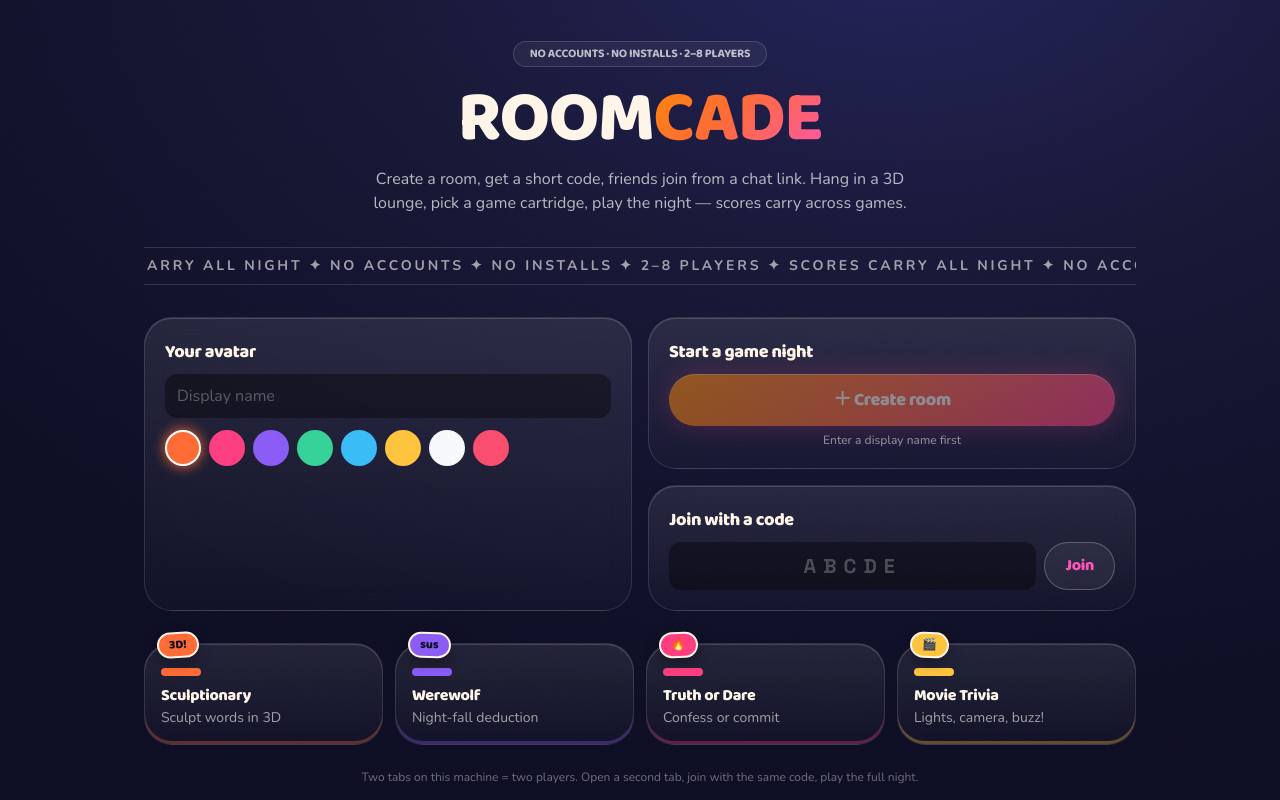
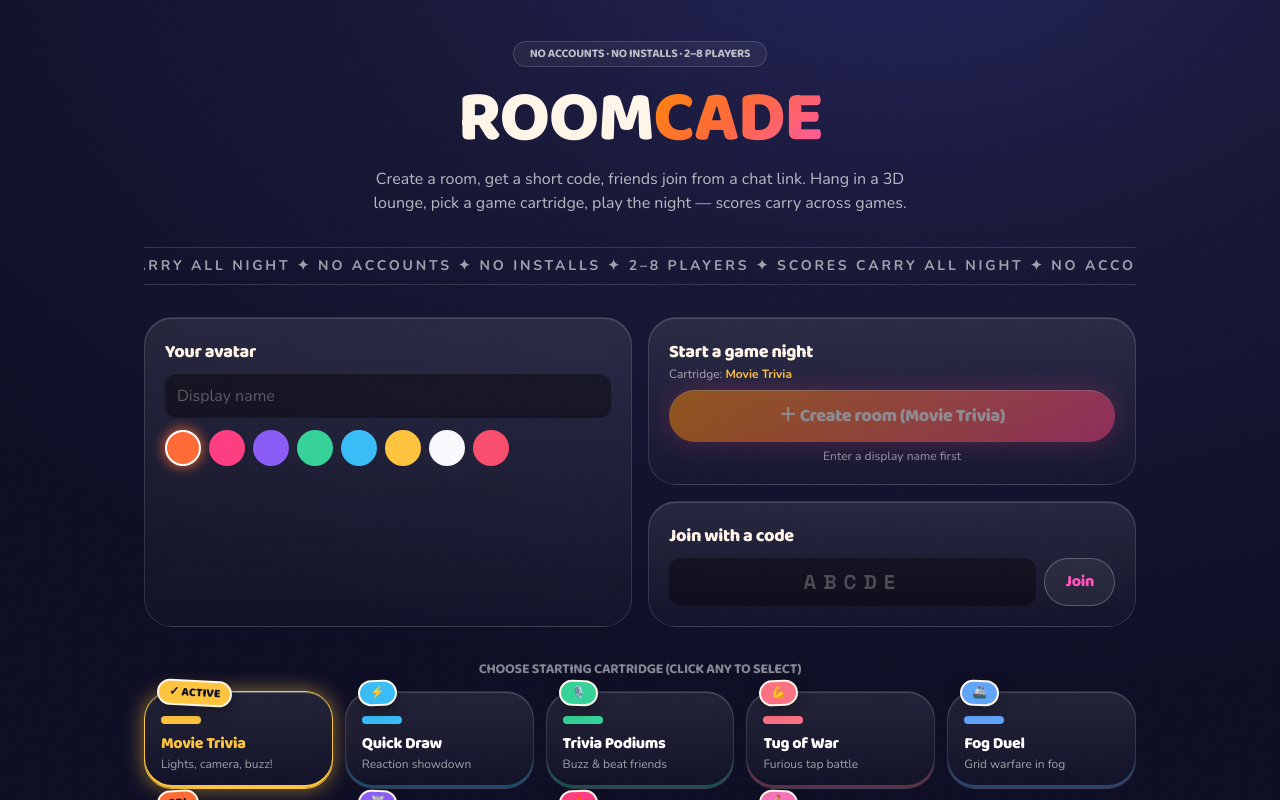
Before and after one commit to dineshkadavakuduru-cmd/roomcade, a Next.js app: page / in a window 1280 px wide. Shown: the top 800 px of the page. Built offline with nearby package versions, Linux system fonts and the light colour scheme.

Commit message:
fix: interactive cartridge rack, clean live state, and reliable game launching

```diff
--- a/app/page.tsx
+++ b/app/page.tsx
@@ -13,6 +13,7 @@ export default function Landing() {
   const [code, setCode] = useState('');
   const [busy, setBusy] = useState(false);
   const [err, setErr] = useState('');
+  const [selectedGame, setSelectedGame] = useState('movietrivia');
 
   useEffect(() => {
     setName(sessionStorage.getItem('roomcade:name') ?? '');
@@ -25,7 +26,7 @@ export default function Landing() {
     if (!name.trim()) { setErr('Pick a display name first.'); return; }
     setBusy(true); setErr('');
     try {
-      const { code: c } = await createRoom(name.trim(), color);
+      const { code: c } = await createRoom(name.trim(), color, selectedGame);
       router.push(`/room/${c}`);
     } catch (e: any) {
       setErr(e.message ?? 'Could not create room.');
@@ -47,10 +48,15 @@ export default function Landing() {
   };
 
   const games = useMemo(() => [
-    { n: 'Sculptionary', d: 'Sculpt words in 3D', c: '#FF6B35', tag: '3D!', tilt: '-3deg' },
-    { n: 'Werewolf', d: 'Night-fall deduction', c: '#8B5CF6', tag: 'sus', tilt: '2deg' },
-    { n: 'Truth or Dare', d: 'Confess or commit', c: '#FF3D81', tag: '🔥', tilt: '-2deg' },
-    { n: 'Movie Trivia', d: 'Lights, camera, buzz!', c: '#FFC53D', tag: '🎬', tilt: '3deg' },
+    { id: 'movietrivia', n: 'Movie Trivia', d: 'Lights, camera, buzz!', c: '#FFC53D', tag: '🎬', tilt: '3deg' },
+    { id: 'quickdraw', n: 'Quick Draw', d: 'Reaction showdown', c: '#38BDF8', tag: '⚡', tilt: '-2deg' },
+    { id: 'trivia', n: 'Trivia Podiums', d: 'Buzz & beat friends', c: '#34D399', tag: '🎙️', tilt: '2deg' },
+    { id: 'tugofwar', n: 'Tug of War', d: 'Furious tap battle', c: '#FB7185', tag: '💪', tilt: '-3deg' },
+    { id: 'fogduel', n: 'Fog Duel', d: 'Grid warfare in fog', c: '#60A5FA', tag: '🚢', tilt: '2deg' },
+    { id: 'sculptionary', n: 'Sculptionary', d: 'Sculpt words in 3D', c: '#FF6B35', tag: '3D!', tilt: '-3deg' },
+    { id: 'werewolf', n: 'Werewolf', d: 'Night-fall deduction', c: '#8B5CF6', tag: '🐺', tilt: '2deg' },
+    { id: 'truthordare', n: 'Truth or Dare', d: 'Confess or commit', c: '#FF3D81', tag: '🔥', tilt: '-2deg' },
+    { id: 'tag', n: 'Tag Arena', d: 'Chase & escape in 3D', c: '#F472B6', tag: '🏃', tilt: '3deg' },
   ], []);
 
   return (
@@ -95,9 +101,10 @@ export default function Landing() {
         <div className="flex flex-col gap-4">
           <div className="landing-card arcade-card p-5">
             <div className="font-display text-lg font-extrabold">Start a game night</div>
+            <div className="text-xs text-white/60">Cartridge: <span className="font-bold text-[#FFC53D]">{games.find((g) => g.id === selectedGame)?.n}</span></div>
             <div className="relative">
               <button onClick={doCreate} disabled={busy || !name.trim()} className="btn-neon mt-2 w-full px-4 py-3 font-display text-lg font-extrabold disabled:opacity-50 disabled:cursor-not-allowed">
-                {busy ? '…' : '＋ Create room'}
+                {busy ? '…' : `＋ Create room (${games.find((g) => g.id === selectedGame)?.n})`}
               </button>
               {!name.trim() && (
                 <p className="mt-1.5 text-center text-xs font-medium text-white/50">
@@ -119,17 +126,31 @@ export default function Landing() {
         </div>
       </div>
 
-      <div className="mt-8 grid w-full grid-cols-2 gap-3 md:grid-cols-4" style={{ overflow: 'visible' }}>
-        {games.map((g) => (
-          <div key={g.n} className="landing-card arcade-card relative p-4 pt-6" style={{ boxShadow: `inset 0 -3px 0 ${g.c}55, inset 0 1px 0 rgba(255,255,255,.16)` }}>
-            <span className="sticker absolute -top-3 left-3" style={{ background: g.c, color: '#0d0d24', borderColor: '#FFF6E9', transform: `rotate(${g.tilt})` }}>
-              {g.tag}
-            </span>
-            <div className="h-2 w-10 rounded-full" style={{ background: g.c }} />
-            <div className="font-display mt-2 font-extrabold">{g.n}</div>
-            <div className="text-sm text-white/60">{g.d}</div>
-          </div>
-        ))}
+      <div className="mt-8 w-full text-center">
+        <div className="font-display text-sm font-bold uppercase tracking-widest text-white/50">Choose starting cartridge (click any to select)</div>
+      </div>
+      <div className="mt-3 grid w-full grid-cols-2 gap-3 sm:grid-cols-3 md:grid-cols-5" style={{ overflow: 'visible' }}>
+        {games.map((g) => {
+          const isSel = selectedGame === g.id;
+          return (
+            <div
+              key={g.id}
+              onClick={() => setSelectedGame(g.id)}
+              className={`landing-card arcade-card relative cursor-pointer p-4 pt-6 transition-all duration-200 hover:-translate-y-1 ${isSel ? 'ring-2 ring-white shadow-lg' : 'opacity-80 hover:opacity-100'}`}
+              style={{
+                boxShadow: isSel ? `0 0 20px ${g.c}88, inset 0 -3px 0 ${g.c}, inset 0 1px 0 rgba(255,255,255,.3)` : `inset 0 -3px 0 ${g.c}55, inset 0 1px 0 rgba(255,255,255,.16)`,
+                borderColor: isSel ? g.c : undefined,
+              }}
+            >
+              <span className="sticker absolute -top-3 left-3" style={{ background: g.c, color: '#0d0d24', borderColor: '#FFF6E9', transform: `rotate(${g.tilt})` }}>
+                {isSel ? '✓ ACTIVE' : g.tag}
+              </span>
+              <div className="h-2 w-10 rounded-full" style={{ background: g.c }} />
+              <div className="font-display mt-2 font-extrabold text-sm sm:text-base" style={{ color: isSel ? g.c : '#fff' }}>{g.n}</div>
+              <div className="text-xs text-white/60">{g.d}</div>
+            </div>
+          );
+        })}
       </div>
       <p className="mt-6 text-center text-xs text-white/40">Two tabs on this machine = two players. Open a second tab, join with the same code, play the full night.</p>
     </main>
--- a/app/room/[code]/page.tsx
+++ b/app/room/[code]/page.tsx
@@ -3,7 +3,7 @@ import { Suspense, useEffect, useMemo, useState } from 'react';
 import { useParams, useRouter } from 'next/navigation';
 import { Canvas } from '@react-three/fiber';
 import { AVATAR_COLORS, type RoomMeta } from '@/lib/types';
-import { getSessionUid, joinRoom, patchRoom, subscribeRoom } from '@/lib/room-store';
+import { getSessionUid, joinRoom, patchRoom, setLive, subscribeRoom } from '@/lib/room-store';
 import { GAME_LIST } from '@/games';
 import { LobbyScene } from '@/components/LobbyScene';
 import { Scoreboard } from '@/components/Scoreboard';
@@ -58,13 +58,14 @@ export default function Lobby() {
   useEffect(() => { popIn('.lobby-pop'); }, [room?.players.length]);
 
   // Synchronize cartridge selection across all players via room.selectedGameId
-  const selectedIndex = room?.selectedGameId
-    ? GAME_LIST.findIndex((g) => g.id === room.selectedGameId)
-    : room?.currentGameId
-    ? GAME_LIST.findIndex((g) => g.id === room.currentGameId)
-    : -1;
-  const activeSel = selectedIndex >= 0 ? selectedIndex : sel;
-  const game = GAME_LIST[activeSel % GAME_LIST.length]!;
+  useEffect(() => {
+    if (room?.selectedGameId) {
+      const idx = GAME_LIST.findIndex((g) => g.id === room.selectedGameId);
+      if (idx >= 0) setSel(idx);
+    }
+  }, [room?.selectedGameId]);
+
+  const game = GAME_LIST[sel % GAME_LIST.length]!;
   const eligible = room ? room.players.length >= game.minPlayers : false;
 
   const selectGame = (index: number) => {
@@ -75,8 +76,19 @@ export default function Lobby() {
     }
   };
 
+  const selectGameById = (id: string) => {
+    const idx = GAME_LIST.findIndex((g) => g.id === id);
+    if (idx >= 0) {
+      setSel(idx);
+      if (isHost) {
+        patchRoom(code, { selectedGameId: id });
+      }
+    }
+  };
+
   const startGame = async () => {
-    if (!isHost || !eligible) return;
+    if (!isHost) return;
+    await setLive(code, null);
     await patchRoom(code, { status: 'in-game', currentGameId: game.id, selectedGameId: game.id });
     setWarp(true);
   };
@@ -85,7 +97,10 @@ export default function Lobby() {
     router.push(`/room/${code}/play`);
   };
 
-  const backToLobby = () => patchRoom(code, { status: 'lobby', currentGameId: null });
+  const backToLobby = async () => {
+    await setLive(code, null);
+    await patchRoom(code, { status: 'lobby', currentGameId: null });
+  };
   const endNight = () => patchRoom(code, { status: 'recap' });
 
   if (missing) {
@@ -117,18 +132,17 @@ export default function Lobby() {
             <LobbyScene players={room?.players ?? []} cartridges={GAME_LIST.map((g) => ({ id: g.id, label: g.displayName, color: g.accent }))} />
           </Suspense>
           <div className="absolute bottom-3 left-3 right-3 flex items-center gap-2">
-            <button onClick={() => selectGame(activeSel - 1)} className="arcade-card px-3 py-2 font-bold">‹</button>
+            <button onClick={() => selectGame(sel - 1)} className="arcade-card px-3 py-2 font-bold hover:bg-white/20">‹</button>
             <div
-              className={`arcade-card lobby-pop flex-1 cursor-pointer px-3 py-2 text-center ${eligible ? 'ring-2 ring-white/25' : 'opacity-40'}`}
-              onClick={() => eligible && selectGame(activeSel)}
+              className="arcade-card lobby-pop flex-1 cursor-pointer px-3 py-2 text-center ring-2 ring-white/25"
+              onClick={() => selectGame(sel + 1)}
               role="button"
-              aria-disabled={!eligible}
             >
               <span className="font-display font-extrabold" style={{ color: game.accent }}>{game.displayName}</span>
               <span className="text-sm text-white/60"> · {game.tagline} · {game.minPlayers}–{game.maxPlayers} players</span>
-              {!eligible && <span className="ml-1 text-xs font-bold text-[#FB4D6D]">(needs {game.minPlayers}+)</span>}
+              {!eligible && <span className="ml-1 text-xs font-bold text-[#FFC53D]">(solo test available)</span>}
             </div>
-            <button onClick={() => selectGame(activeSel + 1)} className="arcade-card px-3 py-2 font-bold">›</button>
+            <button onClick={() => selectGame(sel + 1)} className="arcade-card px-3 py-2 font-bold hover:bg-white/20">›</button>
           </div>
         </div>
 
@@ -137,28 +151,70 @@ export default function Lobby() {
             <PreviewCanvas id={game.id} />
           </div>
           {isHost ? (
-            <button
-              onClick={startGame}
-              disabled={!eligible}
-              className="btn-neon w-full px-4 py-3 font-display text-lg font-extrabold disabled:cursor-not-allowed disabled:opacity-45 disabled:saturate-50"
-            >
-              {eligible ? `▶ Start ${game.displayName}` : `Need ${game.minPlayers}+ players (${room?.players.length ?? 0} here)`}
-            </button>
+            <div className="flex flex-col gap-1.5">
+              <button
+                onClick={startGame}
+                className={`btn-neon w-full px-4 py-3 font-display text-lg font-extrabold ${!eligible ? 'bg-gradient-to-r from-[#FF6B35] to-[#FF3D81] ring-1 ring-white/30' : ''}`}
+              >
+                {eligible ? `▶ Start ${game.displayName}` : `⚡ Play ${game.displayName} (Solo / Test)`}
+              </button>
+              {!eligible && (
+                <span className="text-center text-xs font-medium text-white/50">
+                  Full party needs {game.minPlayers}+ players ({room?.players.length ?? 0} here) · Test mode unlocked
+                </span>
+              )}
+            </div>
           ) : (
             <div className="arcade-card p-3 text-center text-sm text-white/70">
               {eligible
                 ? `Waiting for host to start… Cartridge: ${game.displayName}`
-                : `Waiting — ${game.displayName} needs ${game.minPlayers} players (${room?.players.length ?? 0} here)`}
+                : `Waiting for host… Cartridge: ${game.displayName} (${game.minPlayers} players for party)`}
             </div>
           )}
           <Scoreboard players={room?.players ?? []} compact />
           {isHost && (
             <div className="flex gap-2">
-              <button onClick={backToLobby} className="flex-1 rounded-xl bg-white/10 px-3 py-2 text-xs font-bold">Reset to lobby</button>
-              <button onClick={endNight} className="flex-1 rounded-xl bg-[#FFC53D]/20 px-3 py-2 text-xs font-bold text-[#FFC53D]">🏆 End night & recap</button>
+              <button onClick={backToLobby} className="flex-1 rounded-xl bg-white/10 px-3 py-2 text-xs font-bold hover:bg-white/20">Reset to lobby</button>
+              <button onClick={endNight} className="flex-1 rounded-xl bg-[#FFC53D]/20 px-3 py-2 text-xs font-bold text-[#FFC53D] hover:bg-[#FFC53D]/30">🏆 End night & recap</button>
             </div>
           )}
-          <button onClick={() => setRecap(true)} className="rounded-xl bg-white/5 px-3 py-2 text-xs font-bold text-white/60">Preview recap podium</button>
+          <button onClick={() => setRecap(true)} className="rounded-xl bg-white/5 px-3 py-2 text-xs font-bold text-white/60 hover:bg-white/15">Preview recap podium</button>
+        </div>
+      </div>
+
+      <div className="arcade-card p-4">
+        <div className="flex flex-wrap items-center justify-between gap-1 pb-2">
+          <div>
+            <span className="text-xs font-bold uppercase tracking-[.2em] text-white/50">Arcade Cartridge Rack</span>
+            <h2 className="font-display text-lg font-extrabold text-white">Choose Any Game Cartridge ({GAME_LIST.length} Games)</h2>
+          </div>
+          <span className="text-xs text-white/60">Click any cartridge to switch instantly</span>
+        </div>
+        <div className="grid grid-cols-2 gap-2.5 sm:grid-cols-3 md:grid-cols-5">
+          {GAME_LIST.map((g, i) => {
+            const isCurrent = (sel % GAME_LIST.length) === i;
+            return (
+              <button
+                key={g.id}
+                onClick={() => selectGameById(g.id)}
+                className={`arcade-card relative flex flex-col items-start p-3 text-left transition-all duration-200 hover:-translate-y-0.5 ${
+                  isCurrent ? 'ring-2 ring-white shadow-lg' : 'opacity-70 hover:opacity-100'
+                }`}
+                style={{
+                  boxShadow: isCurrent ? `0 0 16px ${g.accent}88, inset 0 -2px 0 ${g.accent}` : `inset 0 -2px 0 ${g.accent}55`,
+                  borderColor: isCurrent ? g.accent : undefined,
+                }}
+              >
+                <div className="flex w-full items-center justify-between">
+                  <span className="h-2 w-6 rounded-full" style={{ background: g.accent }} />
+                  {isCurrent && <span className="rounded-full bg-white/20 px-1.5 py-0.5 text-[10px] font-extrabold text-white">ACTIVE</span>}
+                </div>
+                <div className="font-display mt-2 text-sm font-extrabold text-white">{g.displayName}</div>
+                <div className="line-clamp-1 text-xs text-white/60">{g.tagline}</div>
+                <div className="mt-1 text-[11px] font-semibold text-white/50">{g.minPlayers}–{g.maxPlayers} players</div>
+              </button>
+            );
+          })}
         </div>
       </div>
 
--- a/app/room/[code]/play/page.tsx
+++ b/app/room/[code]/play/page.tsx
@@ -1,7 +1,7 @@
 'use client';
 import React, { Component, Suspense, useEffect, useState, type ReactNode } from 'react';
 import { useParams, useRouter } from 'next/navigation';
-import { getSessionUid, patchRoom, subscribeRoom } from '@/lib/room-store';
+import { getSessionUid, patchRoom, setLive, subscribeRoom } from '@/lib/room-store';
 import { GAMES, LazyGameScene } from '@/games';
 import { Scoreboard } from '@/components/Scoreboard';
 import { PortalTransition } from '@/components/PortalTransition';
@@ -77,9 +77,13 @@ export default function Play() {
   const gameId = room?.currentGameId;
   const game = gameId ? GAMES[gameId] : null;
 
-  const quitToLobby = () => {
-    if (room && room.hostId === getSessionUid()) patchRoom(code, { status: 'lobby', currentGameId: null });
-    else router.push(`/room/${code}`);
+  const quitToLobby = async () => {
+    if (room && room.hostId === getSessionUid()) {
+      await setLive(code, null);
+      await patchRoom(code, { status: 'lobby', currentGameId: null });
+    } else {
+      router.push(`/room/${code}`);
+    }
   };
 
   return (
--- a/games/quickdraw.tsx
+++ b/games/quickdraw.tsx
@@ -46,15 +46,22 @@ function applyAction(state: LiveState, action: Action): LiveState {
     case 'react': {
       if (s.phase !== 'armed') {
         // early shot = lose round
-        const other = Object.keys(s.scores).find((u) => u !== action.uid);
+        const other = Object.keys(s.scores).find((u) => u !== action.uid) || null;
         return { ...s, phase: 'round-end', earlyLoser: action.uid, roundWinner: other };
       }
       const reactions = { ...s.reactions, [action.uid]: Date.now() };
-      if (Object.keys(reactions).length === 2) {
-        const [u1, u2] = Object.keys(reactions);
-        const r1 = reactions[u1]! - s.goAt;
-        const r2 = reactions[u2]! - s.goAt;
-        const roundWinner = r1 <= r2 ? u1 : u2;
+      const expected = Math.max(1, Math.min(2, Object.keys(s.scores).length));
+      if (Object.keys(reactions).length >= expected) {
+        const uids = Object.keys(reactions);
+        let roundWinner: string;
+        if (uids.length === 1) {
+          roundWinner = uids[0]!;
+        } else {
+          const [u1, u2] = uids;
+          const r1 = reactions[u1!]! - s.goAt;
+          const r2 = reactions[u2!]! - s.goAt;
+          roundWinner = r1 <= r2 ? u1! : u2!;
+        }
         const scores = { ...s.scores, [roundWinner]: (s.scores[roundWinner] ?? 0) + 1 };
         const winner = scores[roundWinner]! >= ROUNDS_TO_WIN ? roundWinner : null;
         return { ...s, phase: 'round-end', reactions, roundWinner, scores, winner };
--- a/games/tugofwar.tsx
+++ b/games/tugofwar.tsx
@@ -51,9 +51,14 @@ function applyAction(state: LiveState, action: Action): LiveState {
         ropePos = Math.max(-MAX_POSITION, Math.min(MAX_POSITION, ropePos));
       }
       let winner: string | null = null;
-      if (ropePos <= -WIN_THRESHOLD) winner = Object.keys(tapCounts)[0];
-      if (ropePos >= WIN_THRESHOLD) winner = Object.keys(tapCounts)[1];
-      return { ...s, ropePos, tapCounts, lastTap: { ...s.lastTap, [action.uid]: now }, winner };
+      const keys = Object.keys(tapCounts);
+      if (keys.length === 1) {
+        if (p1 >= 15) winner = keys[0] ?? null;
+      } else {
+        if (ropePos <= -WIN_THRESHOLD) winner = keys[0] ?? null;
+        if (ropePos >= WIN_THRESHOLD) winner = keys[1] ?? null;
+      }
+      return { ...s, ropePos, tapCounts, lastTap: { ...s.lastTap, [action.uid]: now }, winner: winner ?? null };
     }
     case 'end':
       return { ...s, phase: 'done' };
--- a/games/werewolf.tsx
+++ b/games/werewolf.tsx
@@ -38,8 +38,8 @@ function checkWin(s: WState): string | null {
   const roles = s.roles || {};
   const aliveW = alive.filter((u) => roles[u] === 'werewolf');
   const aliveV = alive.filter((u) => roles[u] !== 'werewolf');
-  if (aliveW.length === 0) return 'villagers';
-  if (aliveW.length >= aliveV.length) return 'werewolves';
+  if (aliveW.length === 0 && alive.length > 0) return 'villagers';
+  if (aliveW.length >= aliveV.length && alive.length > 1) return 'werewolves';
   return null;
 }
 
--- a/lib/room-store.ts
+++ b/lib/room-store.ts
@@ -39,7 +39,7 @@ export function getSessionUid(): string {
   return uid;
 }
 
-export async function createRoom(name: string, avatarColor: string): Promise<{ code: string; uid: string }> {
+export async function createRoom(name: string, avatarColor: string, initialGameId: string = 'sculptionary'): Promise<{ code: string; uid: string }> {
   const uid = getSessionUid();
   for (let attempt = 0; attempt < 5; attempt++) {
     const code = generateCode(5);
@@ -48,7 +48,7 @@ export async function createRoom(name: string, avatarColor: string): Promise<{ c
       hostId: uid,
       status: 'lobby',
       currentGameId: null,
-      selectedGameId: 'sculptionary',
+      selectedGameId: initialGameId || 'sculptionary',
       players: [{ uid, name: name || 'Host', avatarColor, score: 0 }],
       round: 1,
       updatedAt: Date.now(),
```
